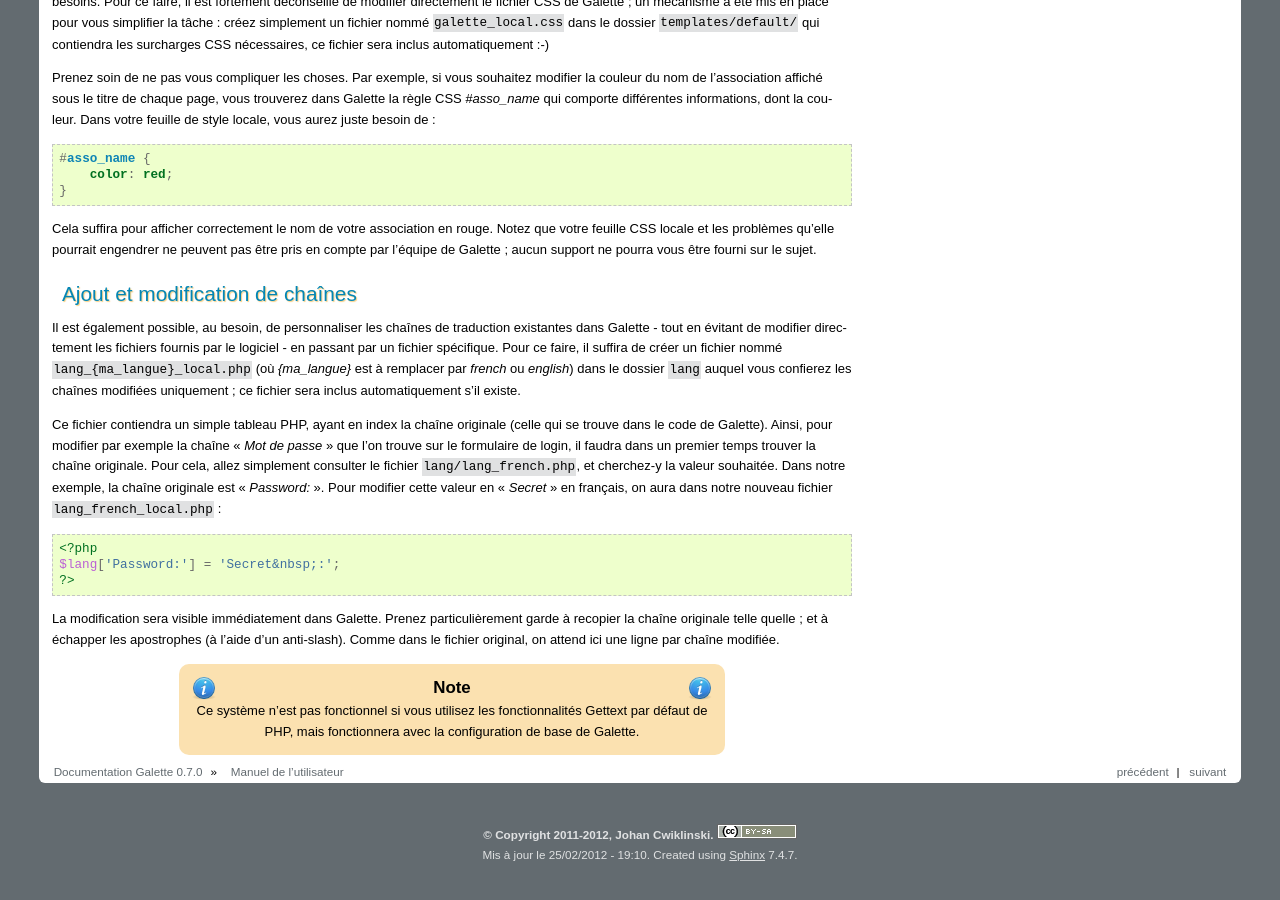
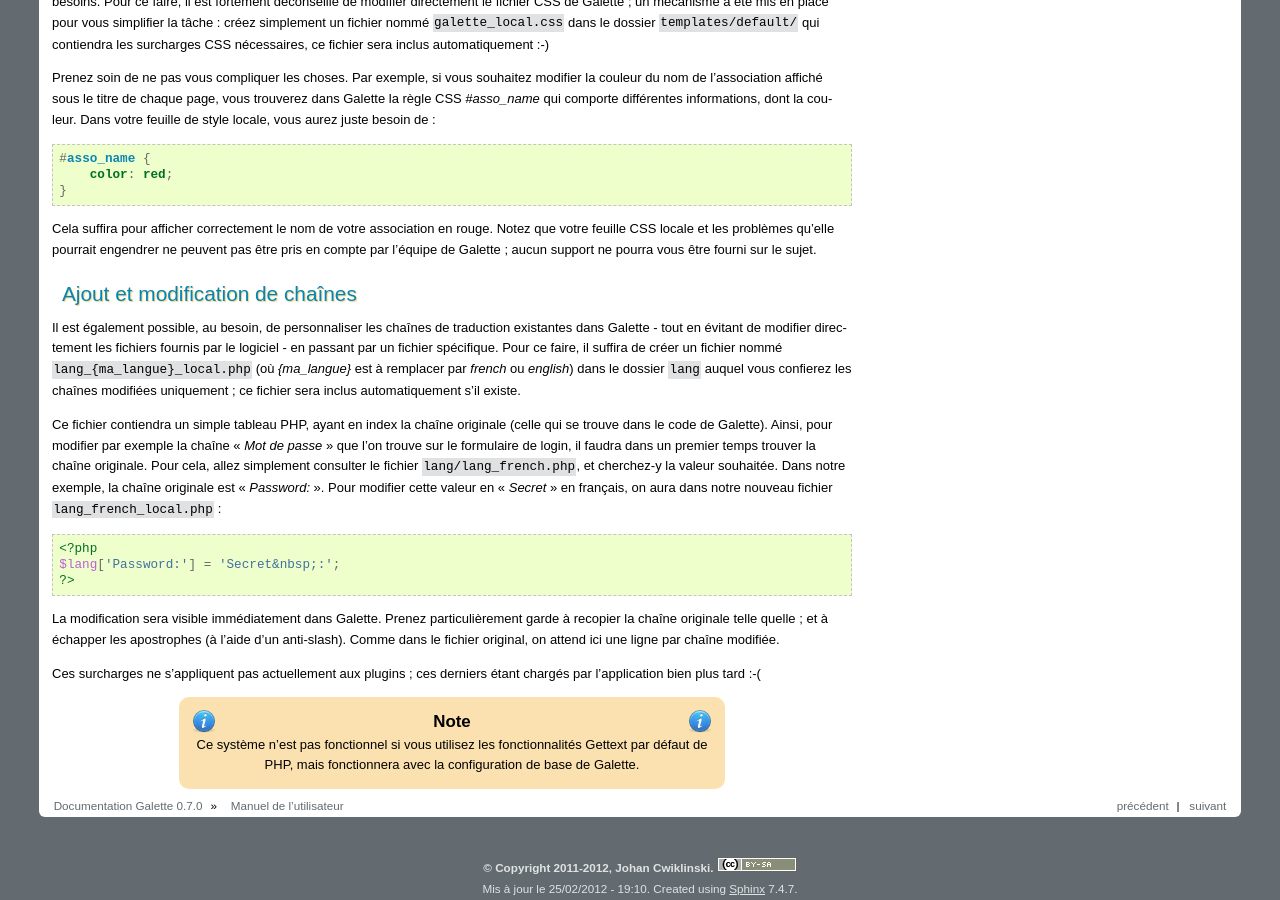
Before and after one commit to galette/galettedoc, a Sphinx documentation site: the page built from source/usermanual/index.rst, in a window 1280 px wide and 900 px high, scrolled down 14396 px. Built offline with Sphinx 7.4.7, drawn with Linux system fonts in a browser that asks for light colours; before the commit the page ends 15262 px from its top, so only the background shows below that.

Commit message:
Precision sur les surcharges de langue

```diff
--- a/source/usermanual/index.rst
+++ b/source/usermanual/index.rst
@@ -490,4 +490,6 @@ Ce fichier contiendra un simple tableau PHP, ayant en index la chaîne originale
 
 La modification sera visible immédiatement dans Galette. Prenez particulièrement garde à recopier la chaîne originale telle quelle ; et à échapper les apostrophes (à l'aide d'un anti-slash). Comme dans le fichier original, on attend ici une ligne par chaîne modifiée.
 
+Ces surcharges ne s'appliquent pas actuellement aux plugins ; ces derniers étant chargés par l'application bien plus tard :-(
+
 .. note:: Ce système n'est pas fonctionnel si vous utilisez les fonctionnalités Gettext par défaut de PHP, mais fonctionnera avec la configuration de base de Galette.
```
